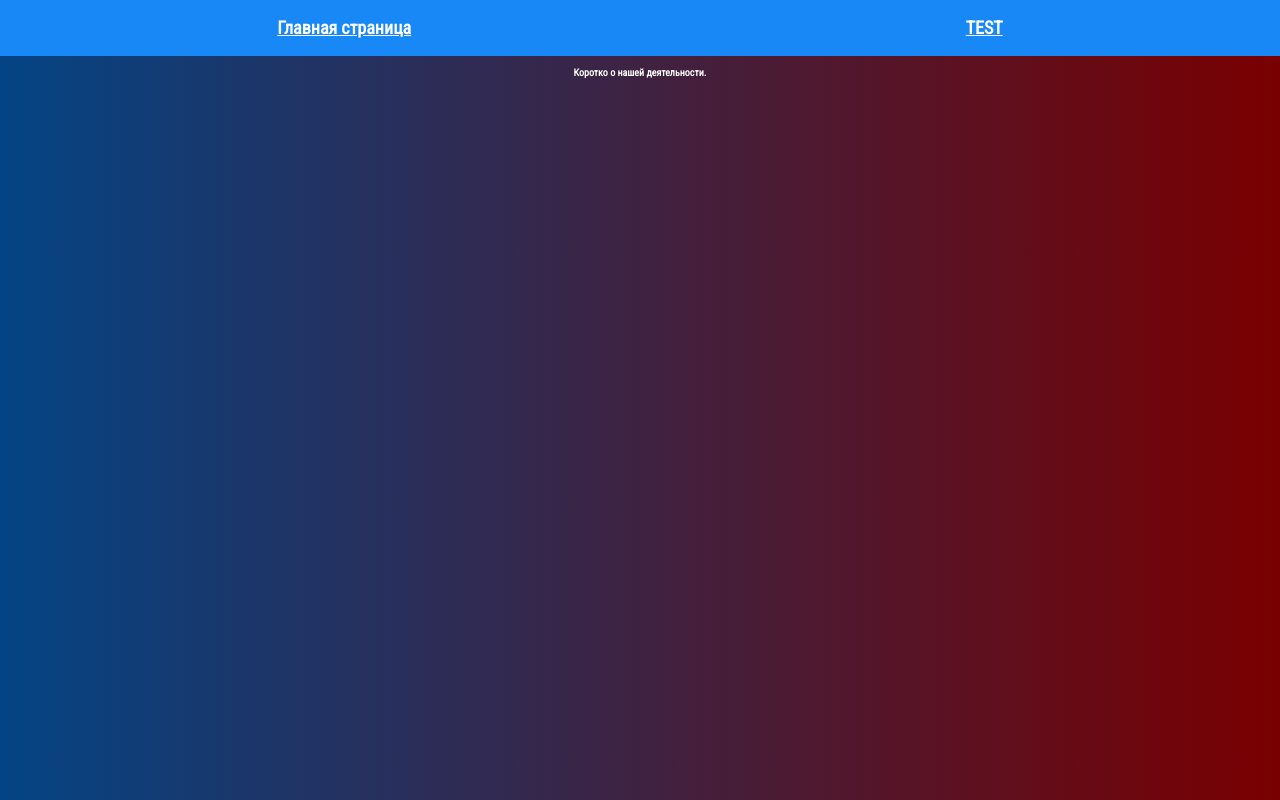
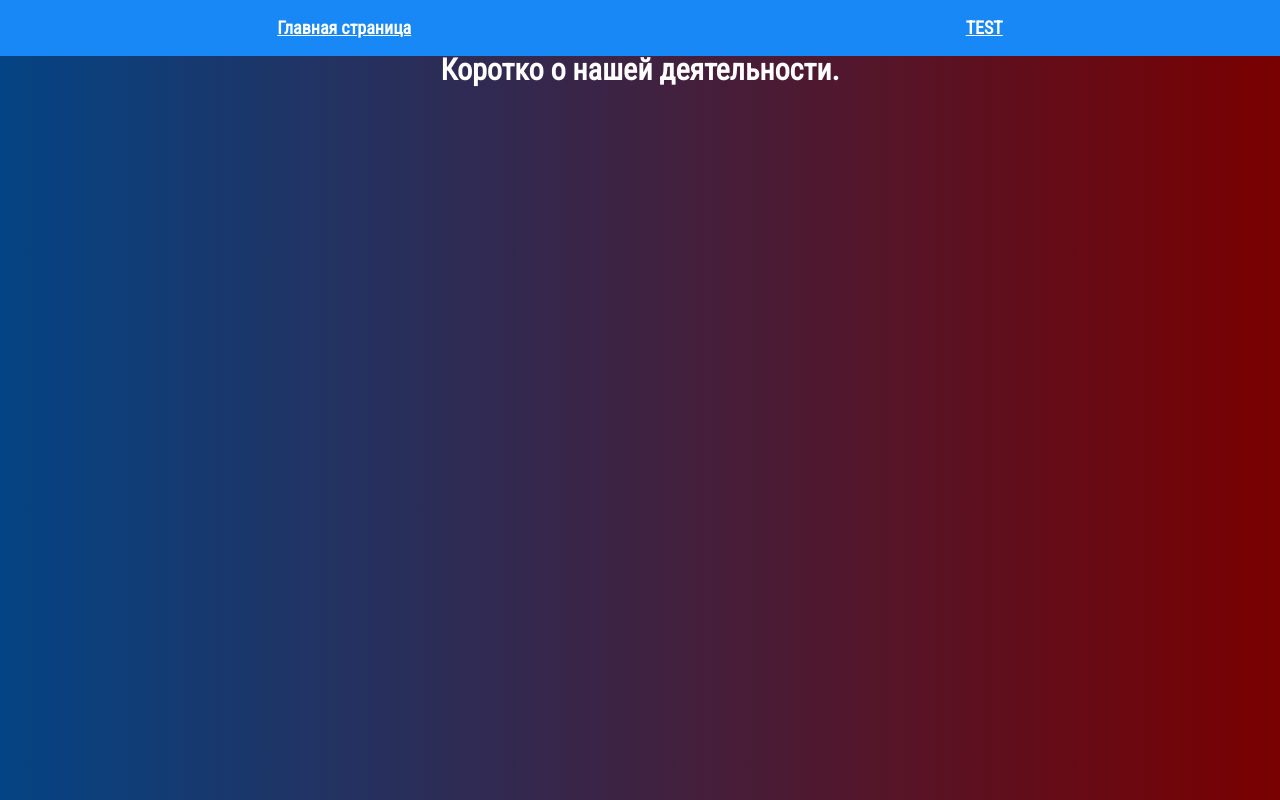
Before and after one commit to YAGAMI55/retro_site_project, a plain HTML site: page about.html in a window 1280 px wide. Drawn offline with Linux system fonts and the light colour scheme.

Commit message:
Update sitestyle.css

```diff
--- a/css/sitestyle.css
+++ b/css/sitestyle.css
@@ -80,9 +80,11 @@ margin:0 auto
 }
 
 .text_about {
+  align-self:center;
+  margin:0 auto
   font-family:'Roboto Condensed',sans-serif;
   color: white;
-  font-size: 10px;
+  font-size: 30px;
   transform: translateY(0);
   animation: TextAbout 1s ease 1s 1 normal forwards;
   @keyframes TextAbout {
```
